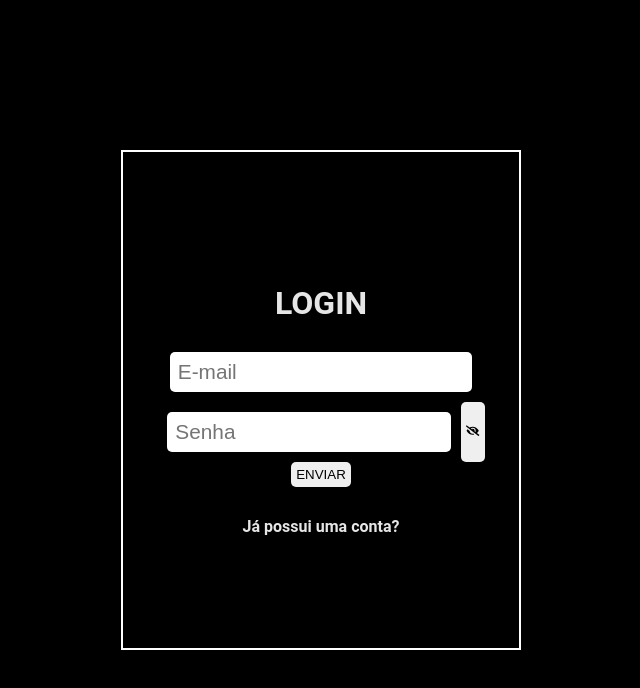
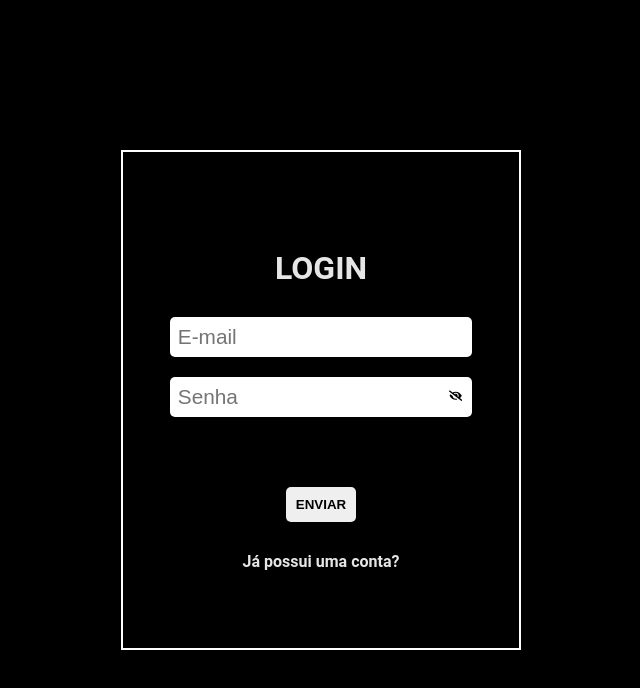
Before and after one commit to FelipeKulote/react_typescript, a React (Vite) app: page / in a window 1280 px wide. Shown: the top 688 px of the page, without its empty margins (319-959 px from the left). Built offline with nearby package versions, Linux system fonts and the light colour scheme.

Commit message:
feat: implement product cards

```diff
--- a/src/components/pages/login/login.tsx
+++ b/src/components/pages/login/login.tsx
@@ -1,5 +1,5 @@
 import { FormEvent, useState } from "react";
-import { LoginForm, StyledLogin, StyledLoginPage, StyledPassword } from "./styles";
+import { LoginForm, StyledInput, StyledLogin, StyledLoginPage } from "./styles";
 import { FaEyeSlash, FaEye } from "react-icons/fa";
 import { api } from "../../../utils/api/api";
 import { useNavigate } from "react-router-dom";
@@ -8,7 +8,7 @@ import { Loading } from "../../../utils/loading";
 export function Login() {
   const [showPassword, setShowPassword] = useState<boolean>(true);
   const [loading, setLoading] = useState<boolean>(false);
-  const [error, setError] = useState<boolean>(false);
+  const [ loginFailed, setLoginFailed ] = useState<boolean>(false);
   const navigate = useNavigate();
 
   function handleShowPassword() {
@@ -26,7 +26,7 @@ export function Login() {
     const userData = await api.login(loginPayload);
     setLoading(false);
     if (!userData) {
-      setError(true);
+      setLoginFailed(true);
       return;
     }
     navigate("/products");
@@ -42,7 +42,7 @@ export function Login() {
             <h2>LOGIN</h2>
             <StyledLogin onSubmit={handleSubmit}>
               <input type="text" placeholder="E-mail" name="email" required />
-              <StyledPassword>
+              <div>
                 <input
                   type={showPassword ? "password" : "text"}
                   placeholder="Senha"
@@ -52,9 +52,10 @@ export function Login() {
                 <button type="button" onClick={handleShowPassword}>
                   {showPassword ? <FaEyeSlash /> : <FaEye />}
                 </button>
-              </StyledPassword>
+              </div>
+            <StyledInput placeholder={ loginFailed ? "Usuário e/ou senha incorretos" : ""} />
+            <button type="submit">ENVIAR</button>
             </StyledLogin>
-            <button type="submit">ENVIAR</button>
             <h4>Já possui uma conta?</h4>
           </LoginForm>
         </StyledLoginPage>
--- a/src/components/pages/login/styles.ts
+++ b/src/components/pages/login/styles.ts
@@ -11,7 +11,7 @@ export const StyledLoginPage = styled.div`
 `;
 
 export const LoginForm = styled.div`
-padding: 30px;
+  padding: 30px;
   display: flex;
   flex-direction: column;
   align-items: center;
@@ -40,10 +40,33 @@ padding: 30px;
     font-size: 1.3rem;
   }
 
-  button {
-    padding: 5px;
+  div {
+    display: flex;
+    width: 90%;
+    margin: 10px;
     border-radius: 5px;
     border: none;
+    font-size: 1.3rem;
+
+    input {
+      border-radius: 5px 0 0 5px;
+      margin: 0;
+    }
+
+    button {
+      border-radius: 0 5px 5px 0;
+      background-color: white;
+      padding: 10px;
+      cursor: pointer;
+    }
+  }
+
+  button {
+    padding: 10px;
+    border-radius: 5px;
+    border: none;
+    cursor: pointer;
+    font-weight: 600;
   }
 `;
 
@@ -55,12 +78,7 @@ export const StyledLogin = styled.form`
   width: 100%;
 `;
 
-export const StyledPassword = styled.div`
-  display: flex;
-
-
-  button {
-    border-radius: 5px;
-
-  }
-`
+export const StyledInput = styled.input`
+  background: transparent;
+  cursor: default;
+`;
--- a/src/components/pages/products/products.tsx
+++ b/src/components/pages/products/products.tsx
@@ -1,7 +1,39 @@
+import { useEffect, useState } from "react";
+import { api } from "../../../utils/api/api";
+
+export type product = {
+  id: string;
+  image: string;
+  price: number;
+  title: string;
+  description: string;
+};
+
 export function Products() {
-    return(
-        <div>
-            <h2>Produtos</h2>
-        </div>
-    )
+  const [listProducts, setListProducts] = useState<product[]>([]);
+
+  async function findProducts() {
+    const products = await api.getProducts();
+    setListProducts(products);
+  }
+
+  useEffect(() => {
+    findProducts();
+  }, []);
+
+  return (
+    <div>
+      <h2>Produtos</h2>
+      {
+        listProducts.map((product) => (
+            <div key={product.id}>
+                <img src={product.image} alt="Imagem do produto" />
+                <h2>{product.title}</h2>
+                <h4>{product.description}</h4>
+                <h3>{product.price}</h3>
+            </div>
+        ))
+      }
+    </div>
+  );
 }
```
